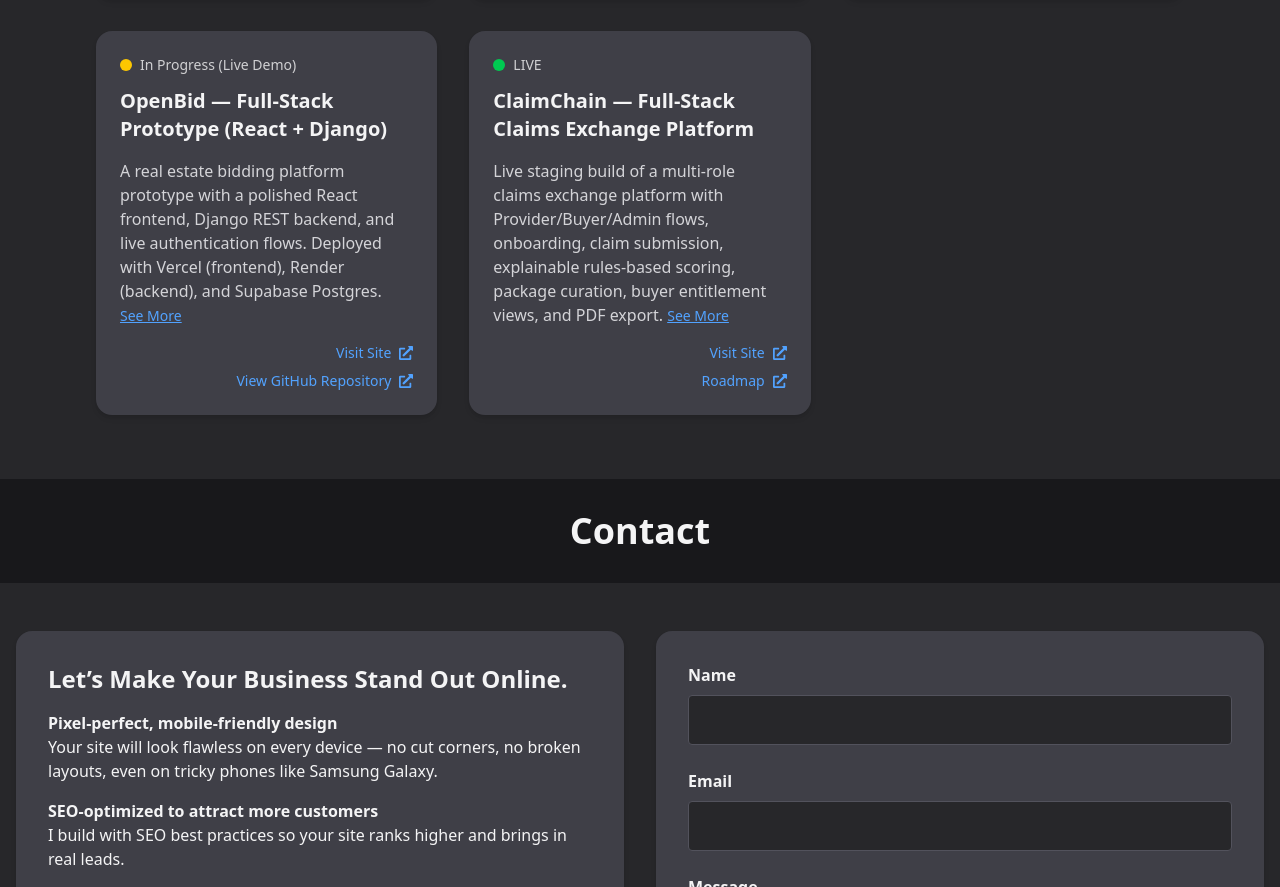
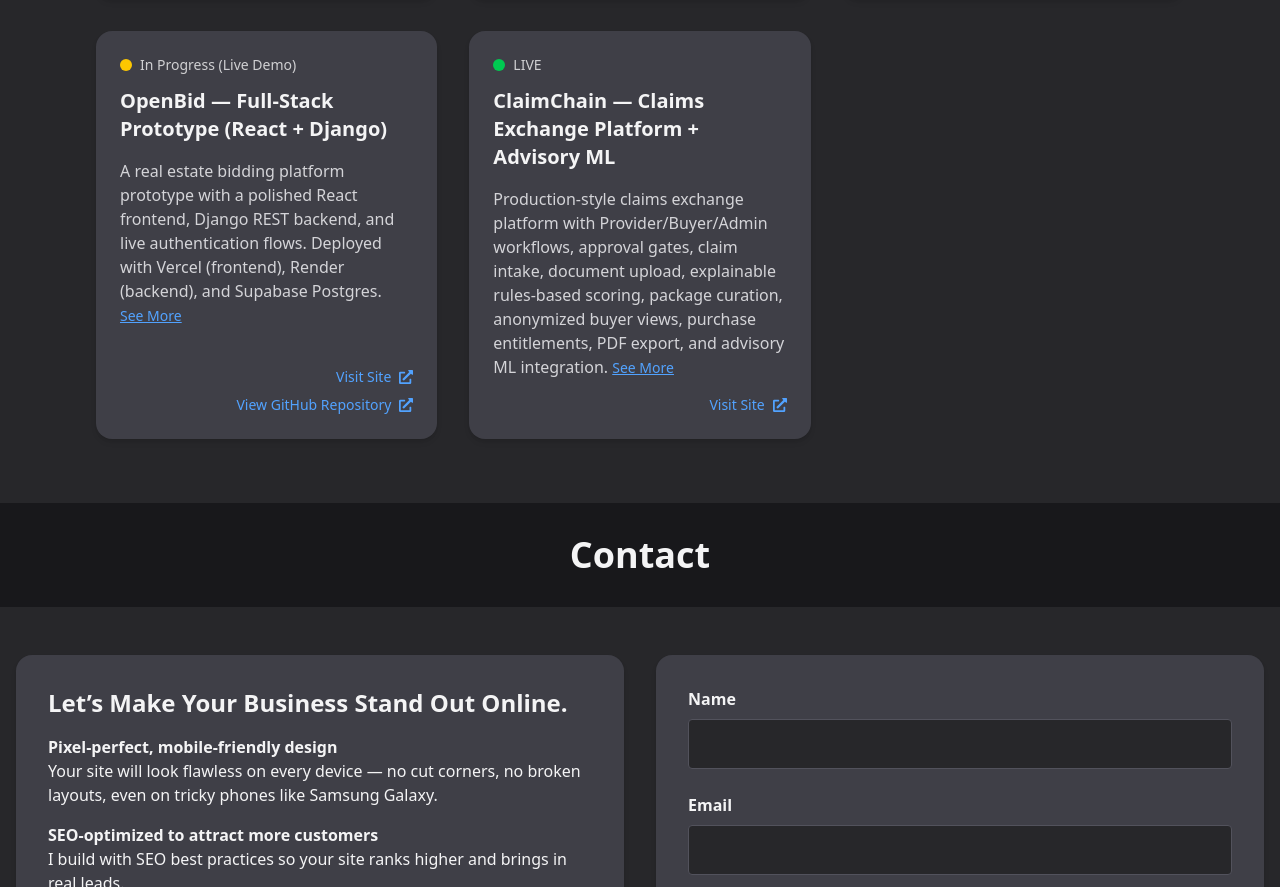
Before and after one commit to edwardsong08/final-profile, a Next.js app: page / in a window 1280 px wide. Shown: the part 3653-4540 px from the top of the page. Built offline with nearby package versions, Linux system fonts and the light colour scheme.

Commit message:
update: claimchain project card

```diff
--- a/src/components/Projects.tsx
+++ b/src/components/Projects.tsx
@@ -4,7 +4,17 @@
 import { useTheme } from 'next-themes';
 import ProjectModal from './ProjectModal';
 
-const projects = [
+type Project = {
+  title: string;
+  shortDescription: string;
+  fullDescription: string;
+  link?: string;
+  liveDemoLink?: string;
+  roadmapLink?: string;
+  status: 'live' | 'livedemo' | 'demo' | 'progress' | 'inprogress';
+};
+
+const projects: Project[] = [
   {
     title: 'Full-Stack Developer Portfolio',
     shortDescription:
@@ -46,21 +56,19 @@
 
   // ✅ NEW PROJECT
   {
-    title: 'ClaimChain — Full-Stack Claims Exchange Platform',
+    title: 'ClaimChain — Claims Exchange Platform + Advisory ML',
     shortDescription:
-      'Live staging build of a multi-role claims exchange platform with Provider/Buyer/Admin flows, onboarding, claim submission, explainable rules-based scoring, package curation, buyer entitlement views, and PDF export.',
-    fullDescription: `ClaimChain is my flagship full-stack fintech / legal-tech project: a claims exchange platform for unpaid debt and service claims. It is designed to let service providers submit claims with supporting evidence, move those claims through structured review and scoring workflows, package eligible claims into buyer-safe portfolios, and give vetted buyers controlled access to the assets they are entitled to view and export.
+      'Production-style claims exchange platform with Provider/Buyer/Admin workflows, approval gates, claim intake, document upload, explainable rules-based scoring, package curation, anonymized buyer views, purchase entitlements, PDF export, and advisory ML integration.',
+    fullDescription: `ClaimChain is a production-style claims exchange platform for unpaid service and debt claims. Service providers submit claims and supporting documents, admins review and approve them through controlled workflows, and buyers browse anonymized packages that can be purchased and exported through entitlement-aware flows.
 
-The current live staging build already includes substantial business-pipeline functionality across all three roles. On the provider side, there are authenticated account flows, onboarding, profile management, and a guided claim-submission experience. On the admin side, there are approval workflows, package eligibility controls, manual draft package curation, listing / unlisting controls, and override paths with audit metadata. On the buyer side, there are onboarding flows, marketplace browsing for listed packages, entitlement-aware post-purchase detail views, and purchased-package PDF export.
+The current build already covers the full core pipeline across all three roles. Providers have onboarding, profile management, claim submission, and status tracking. Admins have approval queues, claim review, ruleset-driven scoring, package curation, listing controls, override paths, and audit visibility. Buyers have onboarding, marketplace browsing for listed packages, post-purchase detail views, and PDF export for purchased packages.
 
-From a business-logic perspective, the scoring engine has already advanced beyond simple placeholders: ClaimChain now includes explainable, rules-based scoring with provenance and frozen outputs so package contents can be traced back to the scoring rules that produced them. Packaging workflows have also been built out so the system can generate anonymized buyer-safe package views rather than exposing raw provider claim data.
+What makes the project stronger from an engineering perspective is that the backend remains authoritative. Scoring is explainable and rules-based, packaging eligibility is enforced server-side, buyer-facing package views are anonymized, and sensitive actions are captured through audit trails. The result is a system built around workflow integrity and business-rule enforcement rather than simple CRUD screens.
 
-The next major phases are secure payments, ML augmentation, and mobile distribution. Stripe-based purchase flows, a Python-based ML layer (initialized with uv for its own workspace and governance), and provider-focused mobile delivery are planned as the next steps so the platform can evolve from a strong staging portfolio build into a more complete production-style marketplace.
+ClaimChain also includes an advisory ML layer designed with safe boundaries. The ML service can help suggest package compositions, but it does not override approval decisions, scoring rules, or packaging constraints. That separation was intentional so the platform can incorporate machine learning without sacrificing explainability, control, or operational safety.
 
-Tech stack: Java 17 + Spring Boot, PostgreSQL, JWT auth + RBAC, Docker, Next.js + TypeScript, Tailwind CSS, GitHub Actions, PDF export workflows, and AWS-ready infrastructure patterns.`,
+Tech stack: Java 17, Spring Boot, PostgreSQL, Flyway, JWT auth with RBAC, Docker, Next.js, TypeScript, Tailwind CSS, FastAPI, Python 3.12, GitHub Actions, AWS deployment patterns, and PDF export workflows.`,
     liveDemoLink: 'https://claimchain-tan.vercel.app',
-    roadmapLink:
-      'https://www.notion.so/1c1f23bf2a918007b076e6ba6f67b891?v=312f23bf2a9180e690b0000c9d34a6a9&p=312f23bf2a9180279afec4e4225ad016&pm=s',
     status: 'live',
   },
 ];
```
Also changed, not shown: 1 other file (tests, documents, lock files or other folders).
